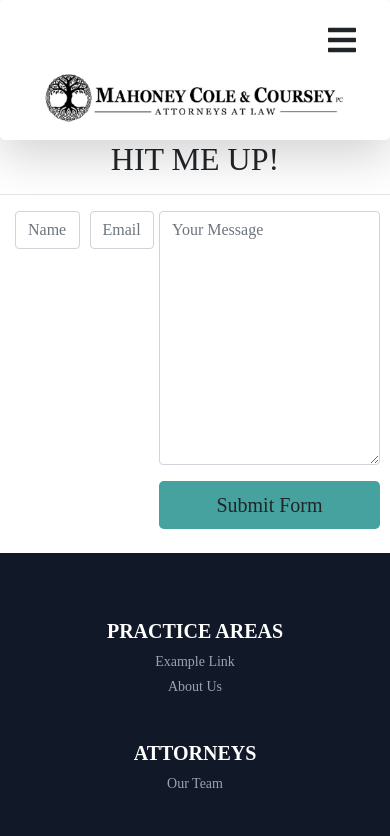
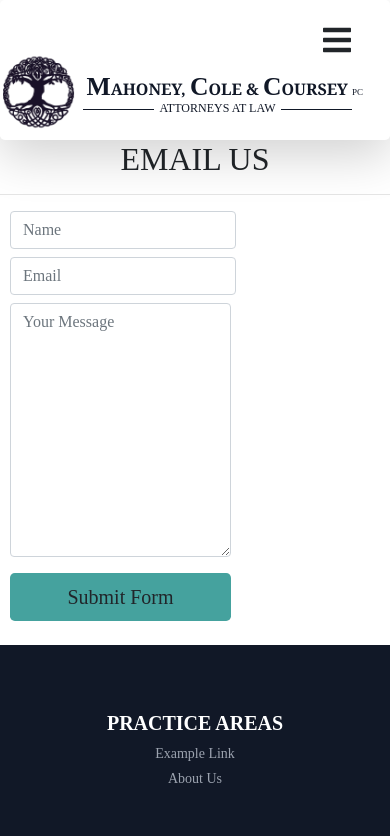
Before and after one commit to HunterPadgett/freelance-template, a React (Create React App) app: page /contact in a window 390 px wide. Shown: the top 836 px of the page. Built offline with nearby package versions, Linux system fonts and the light colour scheme; a web font is replaced by a local one.

Commit message:
homepage styling logo colorized correctly in nav and nav spacing corrected

```diff
--- a/public/index.html
+++ b/public/index.html
@@ -22,6 +22,7 @@
       src="https://kit.fontawesome.com/7daeab2ad9.js"
       crossorigin="anonymous"
     ></script>
+    <link href="https://fonts.googleapis.com/css2?family=Noto+Serif:wght@700&display=swap" rel="stylesheet">
     <link
       rel="stylesheet"
       href="https://cdnjs.cloudflare.com/ajax/libs/tailwindcss/2.2.19/tailwind.min.css"
--- a/src/App.css
+++ b/src/App.css
@@ -84,11 +84,7 @@ background-size:contain;
 /* opacity: 95%; */
 }
 
-@media screen and (max-width: 992px) {
-  .bgwood {
-    background-image: url('./assets/woodBG.jpg');
-  }
-}
+
 
 .attorneyhome {
   background-color: #111827;
@@ -103,3 +99,73 @@ background-size:contain;
 
 background: linear-gradient(180deg, hsla(0, 0%, 100%, 1) 99.5%, hsla(221, 39%, 11%, 1) 100%);
 }
+
+.mainlogo {
+  font-family: 'Noto Serif', serif;
+  font-weight:bolder;
+  color:#111827;
+  font-size: 1.2rem;
+
+}
+
+.xllogofont {
+  font-size: 1.8rem;
+}
+
+.sublogo {
+  margin-left:5rem;
+  color:#111827;
+}
+
+.pclogo {
+  font-size: xx-small;
+  font-weight: 100;
+}
+
+.lineitem {
+  overflow: hidden;
+  text-align: center;
+}
+
+.lineitem:before,
+.lineitem:after {
+  background-color: #111827;
+  content: "";
+  display: inline-block;
+  height: 1px;
+  position: relative;
+  vertical-align: middle;
+  width:24%;
+}
+
+.lineitem:before {
+  right: 0.5em;
+  margin-left: -50%;
+}
+
+.lineitem:after {
+  left: 0.5em;
+  margin-right: -50%;
+}
+
+@media screen and (max-width: 992px) {
+  .bgwood {
+    background-image: url('./assets/woodBG.jpg');
+
+  }
+
+  .logoEl {
+    width: 23.438rem;
+    margin-left: -50px;
+  }
+
+  .mainlogo {
+
+    font-size: 1rem;
+
+  }
+
+  .xllogofont {
+    font-size: 1.6rem;
+  }
+}
--- a/src/components/HistoryHome/index.js
+++ b/src/components/HistoryHome/index.js
@@ -1,6 +1,7 @@
 import React from "react";
 import { Link } from "react-router-dom";
 import "../../App.css";
+
 
 const HistoryHome = () => {
   return (
--- a/src/components/NavBar/NavbarElements.js
+++ b/src/components/NavBar/NavbarElements.js
@@ -45,13 +45,13 @@ max-width: 1600px;
 
 
 export const NavLink = styled(Link)`
-  color: #000000;
+  color: #111827;
   display: flex;
   align-items: center;
   text-decoration: none;
   padding: 0 1rem;
   height: 100%;
-  font-size: 2rem;
+  font-size: 1.2rem;
   font-weight: bold;
   cursor: pointer;
   @media screen and (max-width: 1500px) {
@@ -76,12 +76,12 @@ export const NavLink = styled(Link)`
 `
 export const MobileIcon = styled(FaBars)`
   display: none;
-  color: 000000;
+  color: 111827;
   @media screen and (max-width: 768px) {
     display: block;
     position: absolute;
     top: 0;
-    right: 0;
+    right: 5px;
     transform: translate(-100%, 75%);
     font-size: 2rem;
     cursor: pointer;
--- a/src/components/NavBar/index.js
+++ b/src/components/NavBar/index.js
@@ -8,16 +8,31 @@ import {
   NavMenu,
   NavbarContainer,
 } from "./NavbarElements";
-import Logo from '../../assets/MCCLogo.png'
-
+import thisS from "../../assets/blueLogo.png";
 
 const Navbar = ({ toggle }) => {
   return (
     <>
       <Nav className="rounded-lg shadow-lg bg-white max-w-fit border-0">
         <NavbarContainer>
-          <NavLink className="text-uppercase" to="/">
-            <img id="navLogo" src={Logo}/>
+          <NavLink className="text-uppercase text-decoration-none" to="/">
+          <div className=" h-24 logoEl sm:h-18">
+        <img
+          className="h-20 inline"
+          src={thisS}
+          alt="Logo"
+        ></img>
+        <div className="inline h-20 w-20">
+        <h6 className="inline text-sm mainlogo">
+          <span className="xllogofont">M</span>AHONEY,{" "}
+          <span className="xllogofont">C</span>OLE &{" "}
+          <span className="xllogofont">C</span>OURSEY{" "}
+          <span className="text-xs pclogo">PC</span>
+        </h6>
+
+        <h6 className="text-xs text-center -mt-8 lineitem sublogo">ATTORNEYS AT LAW</h6>
+        </div>
+      </div>
           </NavLink>
           <MobileIcon onClick={toggle}>
             <FaBars />
--- a/src/components/PracticeAreasHome/index.js
+++ b/src/components/PracticeAreasHome/index.js
@@ -5,7 +5,7 @@ const PracticeAreasHome = () => {
   return (
     <div className="grid flex items-center grid-cols-1 rounded-lg shadow-lg max-w-fit border-0 bgpractice">
       <div class="container text-center mt-5 ">
-        <h2 className="text-black  text-4xl mb-3 md:text-6xl">
+        <h2 className="text-black  text-4xl mb-3 md:text-6xl ">
           A Diverse General Practice
         </h2>
         <h3 className="text-2xl mb-3 md:text-4xl">
@@ -95,7 +95,7 @@ const PracticeAreasHome = () => {
       <button className="mb-5 mt-2 border-none flex flex-row items-center justify-center">
         <a
           href="/practice-areas"
-          className="flex border-none flex-row w-1/2 justify-center rounded-md border border-transparent bg-gray-900 px-8 py-3 text-base font-medium text-white hover:bg-blue-800 md:py-4 md:px-10 md:text-lg md:w1/4 lg:w-1/5"
+          className="flex border-none flex-row w-1/2 justify-center rounded-md border border-transparent bg-gray-900 px-8 py-3 text-base font-medium text-white text-decoration-none hover:bg-blue-900 md:py-4 md:px-10 md:text-lg md:w1/4 lg:w-1/5"
         >
           Learn More
         </a>
--- a/src/pages/Attorneys/index.js
+++ b/src/pages/Attorneys/index.js
@@ -1,6 +1,6 @@
 import React from "react";
 import { Link } from "react-router-dom";
-import profpic from "../../assets/Profile.jpg";
+
 
 const Attorneys = () => {
   return (
--- a/src/pages/Contact.js
+++ b/src/pages/Contact.js
@@ -2,16 +2,16 @@
 export default function Contact() {
   return (
     <section className="page-section" id="contact">
-        <h2 className=" text-center text-uppercase  m-auto">Hit me up!</h2>
+        <h2 className=" text-center text-uppercase  m-auto">Email Us</h2>
         <hr/>
-        <div className="container">
+        <div className="container  block">
           <form target="_blank" action="https://formsubmit.co/676eb6ebd07f887811064705af76dfc2" method="POST">
-            <div className="form-group" id="contactForm">
+            <div className="form-group columns " id="contactForm">
               <div className="form-row">
-                <div className="col mb-2">
+                <div className="mb-2">
                   <input type="text" name="name" className="form-control" placeholder="Name" required></input>
                 </div>
-                <div className="col mb-2">
+                <div className="mb-2">
                   <input type="email" name="email" className="form-control" placeholder="Email" required></input>
                 </div>
                 <div className="form-group mb-2 text-center">
--- a/src/pages/History.js
+++ b/src/pages/History.js
@@ -1,7 +1,24 @@
-export default function  History() {
-    return (
-      <div className='container'>
-<h1>History</h1>
+import thisS from "../assets/blueLogo.png";
+import '../App.css'
+
+export default function History() {
+  return (
+    <div className="pikachu">
+      <h1>History</h1>
+      <div className="w-96 h-24">
+        <img
+          className="h-20 inline"
+          src={thisS}
+          alt="Logo"
+        ></img>
+        <h1 className="inline text-sm pikachu">
+          <span className="text-xl">M</span>AHONEY,{" "}
+          <span className="text-xl">C</span>OLE &{" "}
+          <span className="text-xl">C</span>OURSEY{" "}
+          <span className="text-xs">PC</span>
+        </h1>
+        <h1 className="text-sm text-center -mt-9">ATTORNEYS AT LAW</h1>
       </div>
-    );
-  }
+    </div>
+  );
+}
```
Also changed, not shown: src/components/AttorneyHome/index.js (+11 -23 lines), src/pages/index.js (+1 -70 lines), src/assets/Profile.jpg (deleted), src/assets/blueLogo.png (added).
